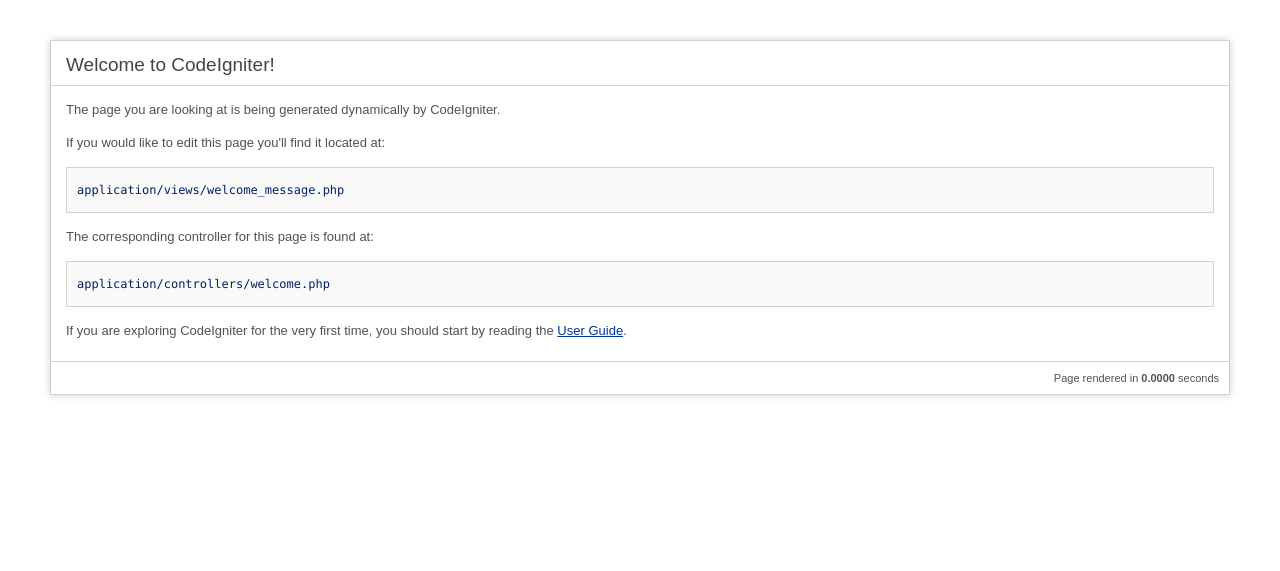
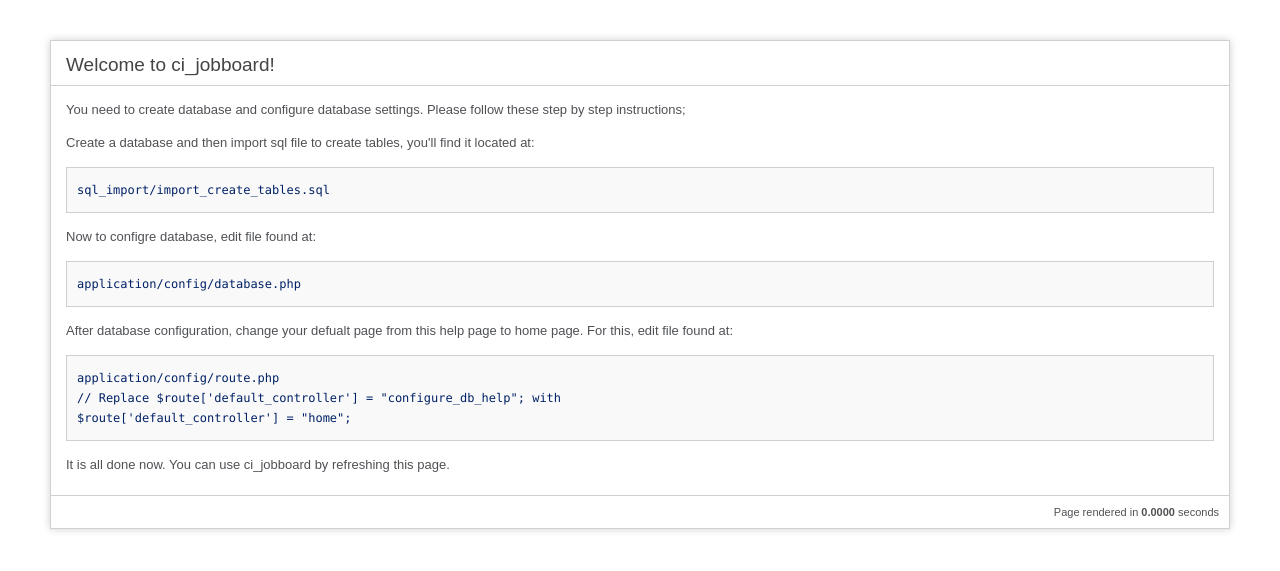
Before and after one commit to umair3/ci_jobboard, a CodeIgniter app: page / in a window 1280 px wide. Shown: the top 571 px of the page. Run offline with CodeIgniter, Linux system fonts and the light colour scheme.

Commit message:
Change-Id: Id4333cf9fc2b73274dcf6c681901431c15239d69

```diff
--- a/application/views/home.php
+++ b/application/views/home.php
@@ -2,7 +2,7 @@
 <html lang="en">
 <head>
 	<meta charset="utf-8">
-	<title>Welcome to CodeIgniter</title>
+	<title>Welcome to ci_jobboard</title>
 
 	<style type="text/css">
 
@@ -67,18 +67,25 @@
 <body>
 
 <div id="container">
-	<h1>Welcome to CodeIgniter!</h1>
+	<h1>Welcome to ci_jobboard!</h1>
 
 	<div id="body">
-		<p>The page you are looking at is being generated dynamically by CodeIgniter.</p>
+		<p>You need to create database and configure database settings. Please follow these step by step instructions;</p>
 
-		<p>If you would like to edit this page you'll find it located at:</p>
-		<code>application/views/welcome_message.php</code>
+		<p>Create a database and then import sql file to create tables, you'll find it located at:</p>
+		<code>sql_import/import_create_tables.sql</code>
 
-		<p>The corresponding controller for this page is found at:</p>
-		<code>application/controllers/welcome.php</code>
+		<p>Now to configre database, edit file found at:</p>
+		<code>application/config/database.php</code>
 
-		<p>If you are exploring CodeIgniter for the very first time, you should start by reading the <a href="user_guide/">User Guide</a>.</p>
+		<p>After database configuration, change your defualt page from this help page to home page. For this, edit file found at:</p>
+		<code>
+		application/config/route.php <br/>
+		// Replace $route['default_controller'] = "configure_db_help"; with <br/>
+		$route['default_controller'] = "home";
+		</code>
+
+		<p>It is all done now. You can use ci_jobboard by refreshing this page.</p>
 	</div>
 
 	<p class="footer">Page rendered in <strong>{elapsed_time}</strong> seconds</p>
```
